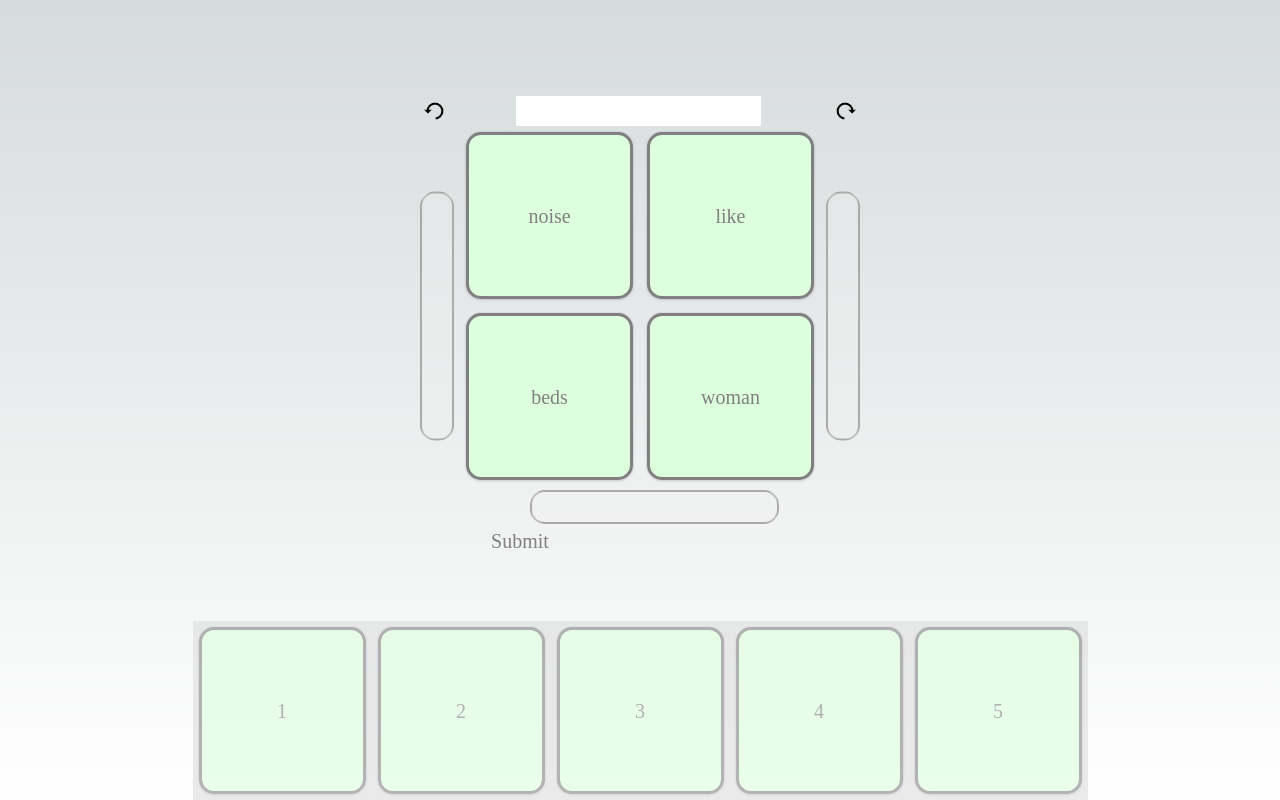
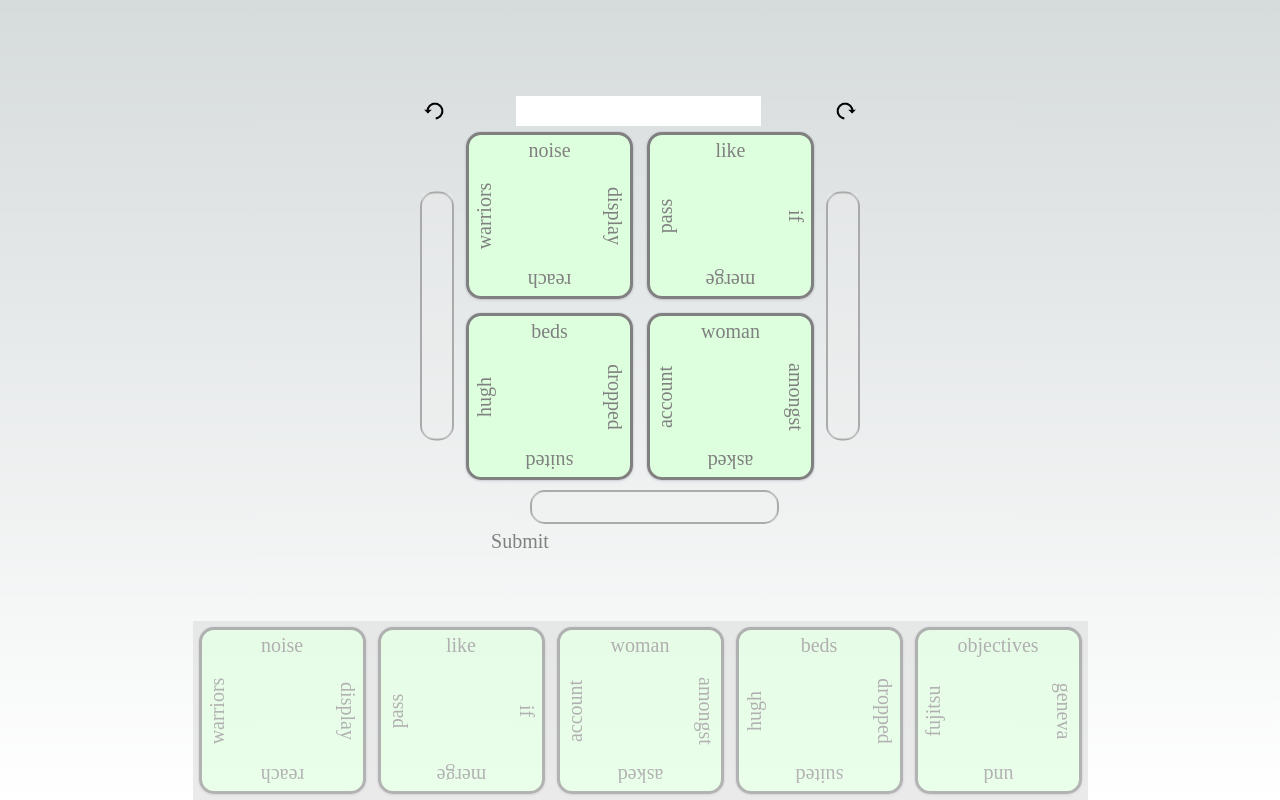
Before and after one commit to nezumi149/nextjs-boilerplate, a Next.js app: page / in a window 1280 px wide. Built offline with nearby package versions, Linux system fonts and the light colour scheme.

Commit message:
fix leaf (return to 4 words)

```diff
--- a/app/Leaf.tsx
+++ b/app/Leaf.tsx
@@ -32,7 +32,22 @@ const Leaf = forwardRef<HTMLDivElement, LeafProps>(({ id, withOpacity, isDraggin
         ...style,
     };
 
-    return <div ref={ref} style={inlineStyles} {...props} onClick={() => setRotation(rotation + (props.disabled?1:0))}>{id}</div>;
+    return (
+        <div ref={ref} style={inlineStyles} {...props} onClick={() => setRotation(rotation + (props.disabled?1:0))}>
+            <p style={{ display:'inline-block', position: 'absolute', top:'0%', width:'100%', textAlign:'center'}}>
+                {props.words[(0+rotation)%4]}
+            </p>
+            <p style={{ display:'inline-block', position: 'absolute', top:'50%', right: '0%', writingMode: 'vertical-lr', transform: 'translateY(-50%)'}}>
+                {props.words[(1+rotation)%4]}
+            </p>
+            <p style={{ display:'inline-block', position: 'absolute', bottom:'0%', width:'100%', textAlign:'center',  rotate: '180deg'}}>
+                {props.words[(2+rotation)%4]}
+            </p>
+            <p style={{ display:'inline-block', position: 'absolute', top:'50%', left: '0%', writingMode: 'vertical-lr',  transform: 'translateY(-50%) scale(-1)'}}>
+                {props.words[(3+rotation)%4]}
+            </p>
+        </div>
+    );
 });
 
 export default Leaf;
```
